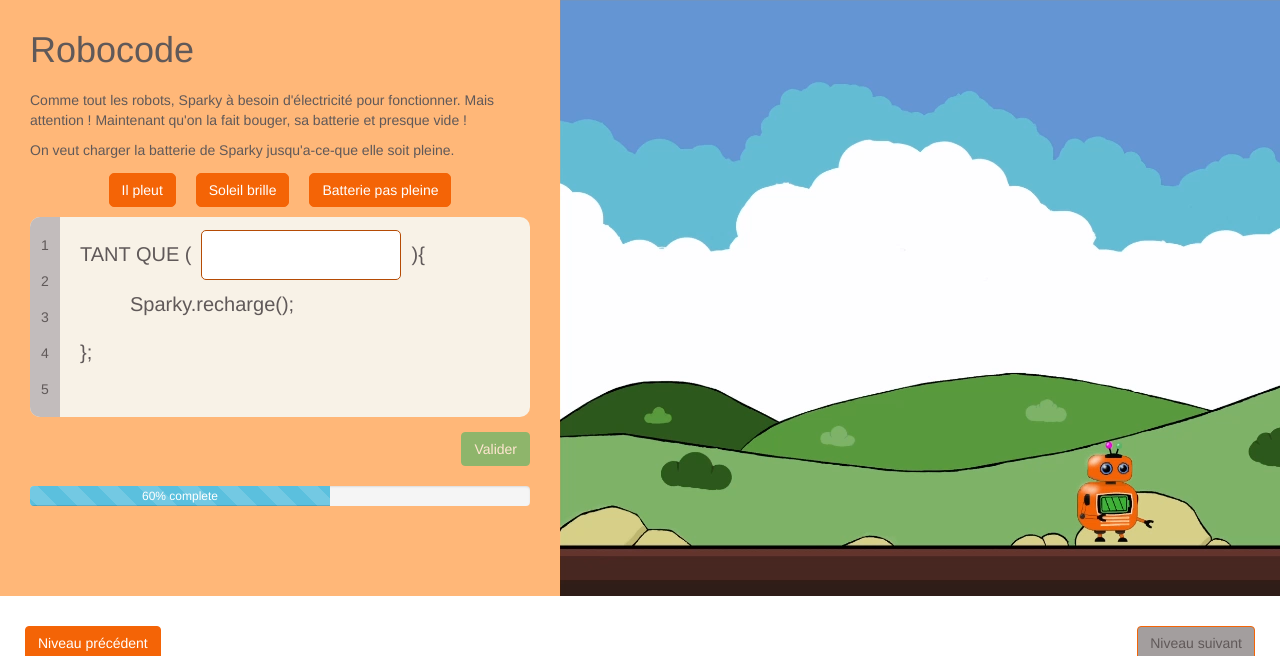
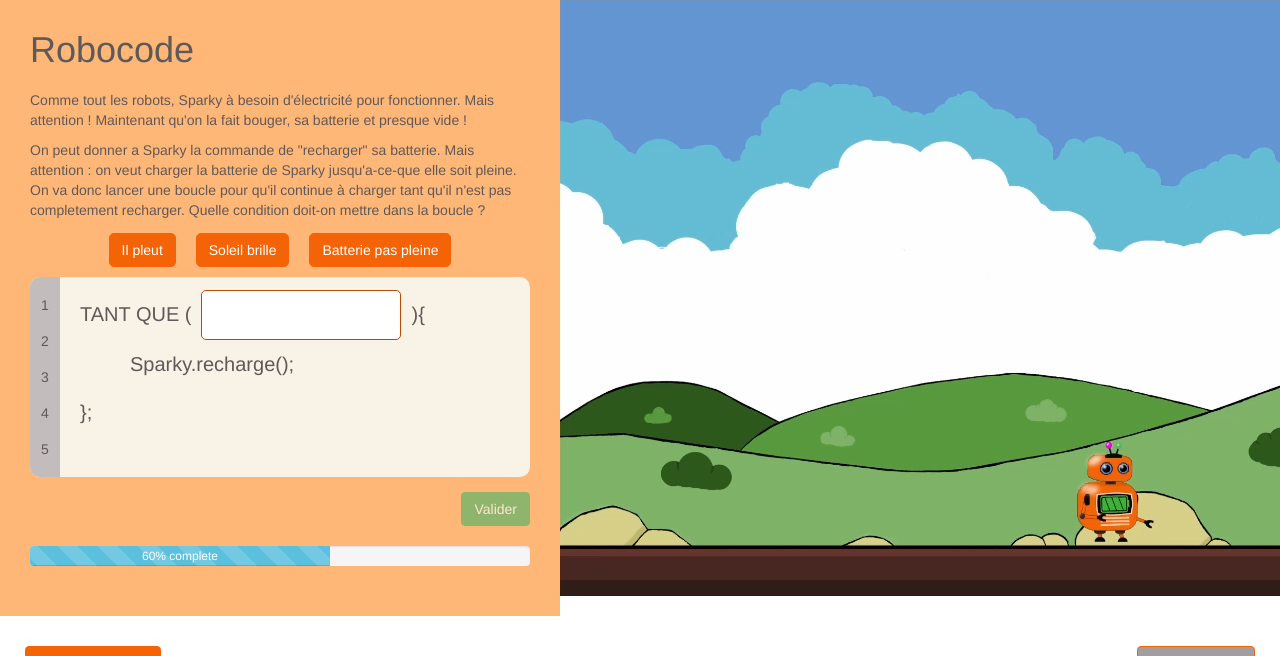
Before and after one commit to LiviaButtons/roboCode, a PHP site: page /level4.php in a window 1280 px wide. Shown: the top 656 px of the page. Run offline with PHP 8.4, Linux system fonts and the light colour scheme; some libraries are stand-ins or nearby versions.

Commit message:
text for lvl 4

```diff
--- a/level4.php
+++ b/level4.php
@@ -29,7 +29,7 @@
             <h1>Robocode</h1>
                 <p>Comme tout les robots, Sparky à besoin d'électricité pour fonctionner. Mais attention ! Maintenant qu'on la fait bouger, sa batterie et presque vide !</p>
 
-                <p>On veut charger la batterie de Sparky jusqu'a-ce-que elle soit pleine. </p>
+                <p>On peut donner a Sparky la commande de "recharger" sa batterie. Mais attention : on veut charger la batterie de Sparky jusqu'a-ce-que elle soit pleine. On va donc lancer une boucle pour qu'il continue à charger tant qu'il n'est pas completement recharger. Quelle condition doit-on mettre dans la boucle ?</p>
 
 
                 <div id="answers" class="dropzone">
```
